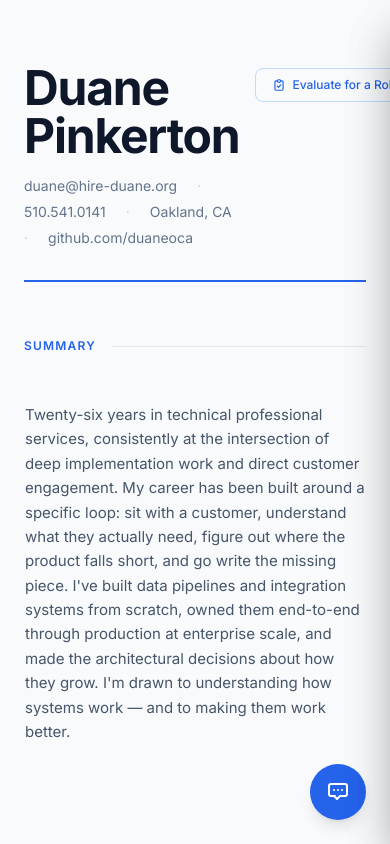
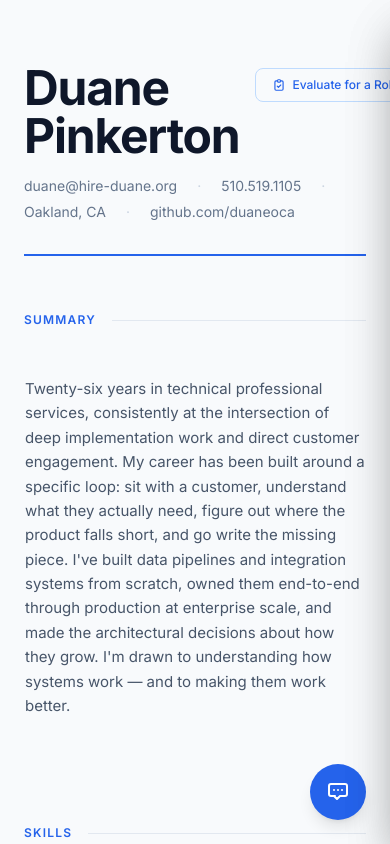
Before and after one commit to duaneoca/interactive-resume, a React (Vite) app in the folder frontend/: page / in a window 390 px wide. Shown: the top 844 px of the page. Built offline with nearby package versions, Linux system fonts and the light colour scheme.

Commit message:
update header formatting and phone number

```diff
--- a/frontend/src/components/Header.jsx
+++ b/frontend/src/components/Header.jsx
@@ -3,8 +3,17 @@ export default function Header({ data, onOpenEvaluator }) {
   return (
     <header>
       <div className="flex items-start justify-between gap-4">
-        <div>
         <h1 className="text-5xl font-bold tracking-tight text-slate-900 dark:text-white">{name}</h1>
+        <button
+          onClick={onOpenEvaluator}
+          className="shrink-0 mt-1 flex items-center gap-1.5 px-4 py-2 text-xs font-medium text-blue-600 dark:text-blue-400 border border-blue-200 dark:border-blue-800 rounded-lg hover:bg-blue-50 dark:hover:bg-blue-900/30 hover:border-blue-400 dark:hover:border-blue-600 transition-colors"
+        >
+          <svg className="w-3.5 h-3.5" fill="none" stroke="currentColor" viewBox="0 0 24 24">
+            <path strokeLinecap="round" strokeLinejoin="round" strokeWidth={2} d="M9 5H7a2 2 0 00-2 2v12a2 2 0 002 2h10a2 2 0 002-2V7a2 2 0 00-2-2h-2M9 5a2 2 0 002 2h2a2 2 0 002-2M9 5a2 2 0 012-2h2a2 2 0 012 2m-6 9l2 2 4-4" />
+          </svg>
+          Evaluate for a Role →
+        </button>
+      </div>
       <div className="mt-4 flex flex-wrap items-center gap-x-5 gap-y-1.5 text-sm text-slate-500 dark:text-slate-400">
         <a
           href={`mailto:${contact.email}`}
@@ -26,17 +35,6 @@ export default function Header({ data, onOpenEvaluator }) {
           {contact.github}
         </a>
       </div>
-        </div>
-        <button
-          onClick={onOpenEvaluator}
-          className="shrink-0 mt-1 flex items-center gap-1.5 px-4 py-2 text-xs font-medium text-blue-600 dark:text-blue-400 border border-blue-200 dark:border-blue-800 rounded-lg hover:bg-blue-50 dark:hover:bg-blue-900/30 hover:border-blue-400 dark:hover:border-blue-600 transition-colors"
-        >
-          <svg className="w-3.5 h-3.5" fill="none" stroke="currentColor" viewBox="0 0 24 24">
-            <path strokeLinecap="round" strokeLinejoin="round" strokeWidth={2} d="M9 5H7a2 2 0 00-2 2v12a2 2 0 002 2h10a2 2 0 002-2V7a2 2 0 00-2-2h-2M9 5a2 2 0 002 2h2a2 2 0 002-2M9 5a2 2 0 012-2h2a2 2 0 012 2m-6 9l2 2 4-4" />
-          </svg>
-          Evaluate for a Role →
-        </button>
-      </div>
       <div className="mt-8 border-t-2 border-blue-600" />
     </header>
   )
--- a/frontend/src/data/resume.js
+++ b/frontend/src/data/resume.js
@@ -2,7 +2,7 @@ export const resumeData = {
   name: "Duane Pinkerton",
   contact: {
     email: "duane@hire-duane.org",
-    phone: "510.541.0141",
+    phone: "510.519.1105",
     location: "Oakland, CA",
     github: "github.com/duaneoca",
   },
```
Lines whose indentation alone changed are shown as unchanged.
